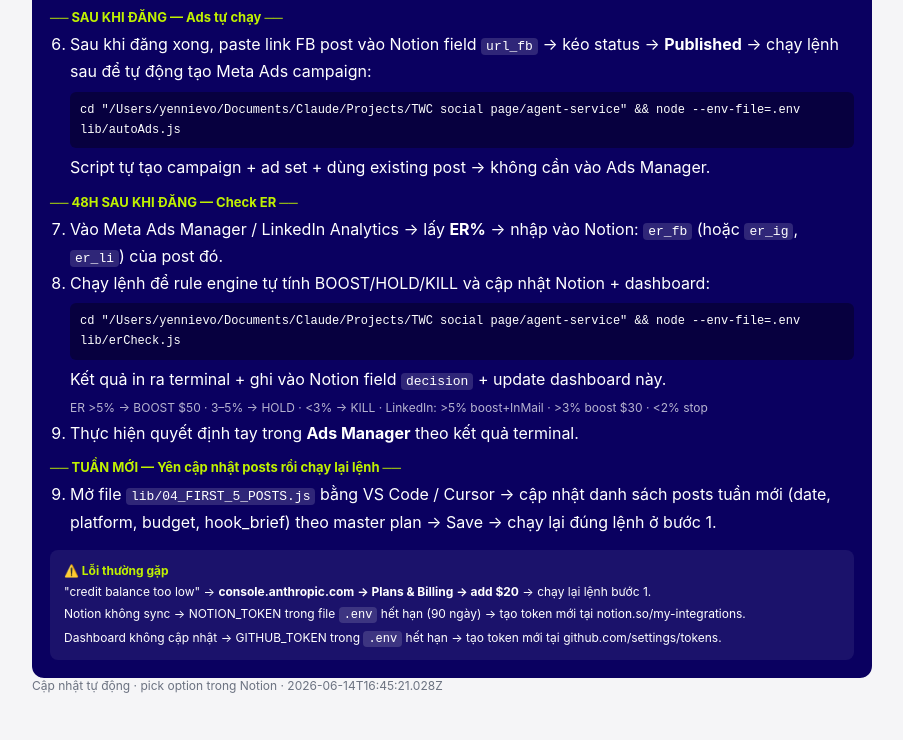
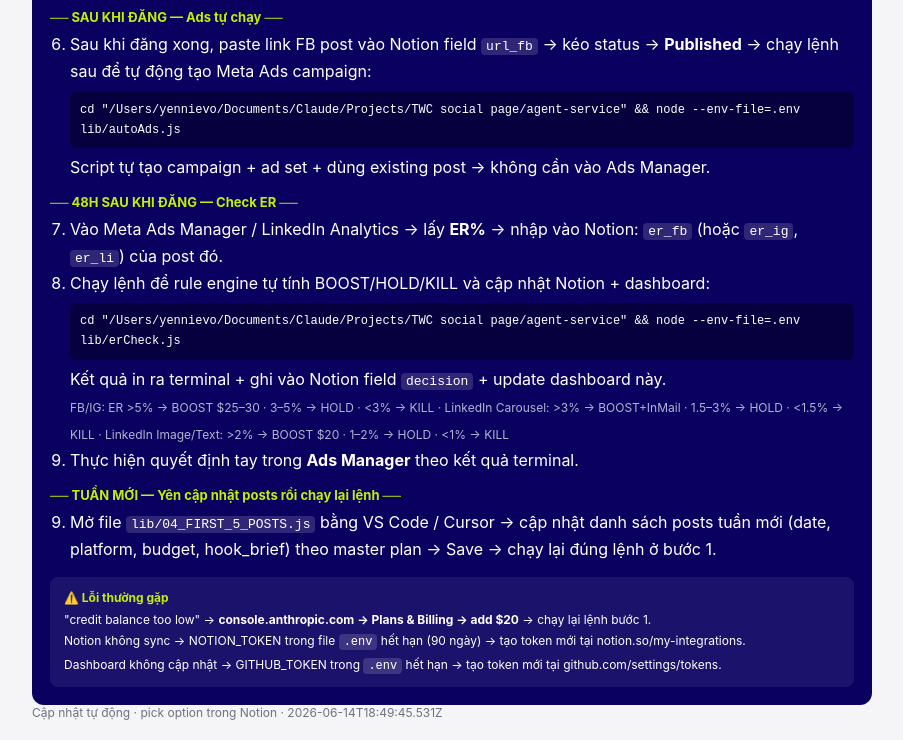
Before and after one commit to yennievo2011-source/twc-operation-hub, a plain HTML site: page dashboard.html in a window 1280 px wide. Shown: the part 5420-6160 px from the top of the page, without its empty margins (188-1091 px from the left). Before the commit the page ends 6133 px from the top, so only its background shows below. Drawn offline with Linux system fonts and the light colour scheme.

Commit message:
chore: update HDSD v5.2 rules + erCheck thresholds

```diff
--- a/dashboard.html
+++ b/dashboard.html
@@ -349,7 +349,7 @@
     <li>Chạy lệnh để rule engine tự tính BOOST/HOLD/KILL và cập nhật Notion + dashboard:<br>
       <code style="display:block;margin:6px 0;padding:8px 10px;background:rgba(0,0,0,.35);border-radius:6px;font-size:12px;user-select:all">cd "/Users/yennievo/Documents/Claude/Projects/TWC social page/agent-service" &amp;&amp; node --env-file=.env lib/erCheck.js</code>
       Kết quả in ra terminal + ghi vào Notion field <code>decision</code> + update dashboard này.<br>
-      <span style="opacity:.7;font-size:12px">ER &gt;5% → BOOST $50 · 3–5% → HOLD · &lt;3% → KILL · LinkedIn: &gt;5% boost+InMail · &gt;3% boost $30 · &lt;2% stop</span></li>
+      <span style="opacity:.7;font-size:12px">FB/IG: ER &gt;5% → BOOST $25–30 · 3–5% → HOLD · &lt;3% → KILL · LinkedIn Carousel: &gt;3% → BOOST+InMail · 1.5–3% → HOLD · &lt;1.5% → KILL · LinkedIn Image/Text: &gt;2% → BOOST $20 · 1–2% → HOLD · &lt;1% → KILL</span></li>
     <li>Thực hiện quyết định tay trong <b>Ads Manager</b> theo kết quả terminal.</li>
   </ol>
 
@@ -366,5 +366,5 @@
   </div>
 </div>
 
-<div class="muted">Cập nhật tự động · pick option trong Notion · 2026-06-14T16:45:21.028Z</div>
+<div class="muted">Cập nhật tự động · pick option trong Notion · 2026-06-14T18:49:45.531Z</div>
 </body></html>
```
